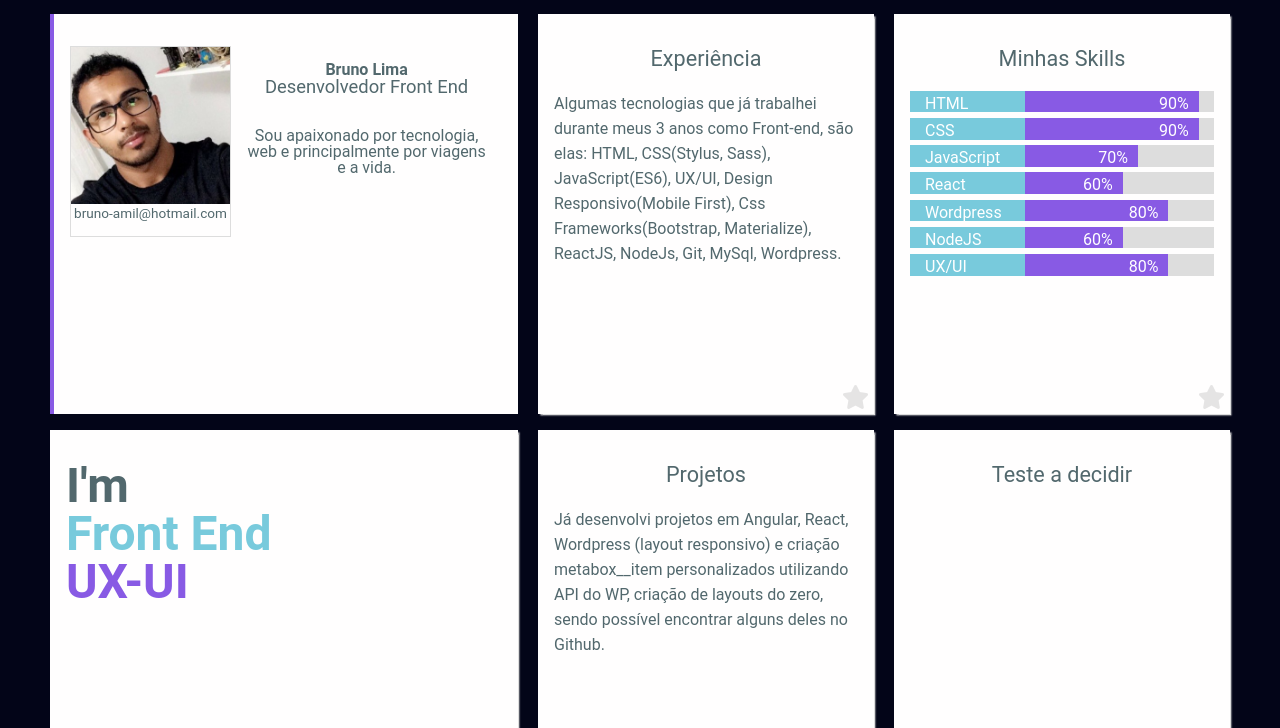
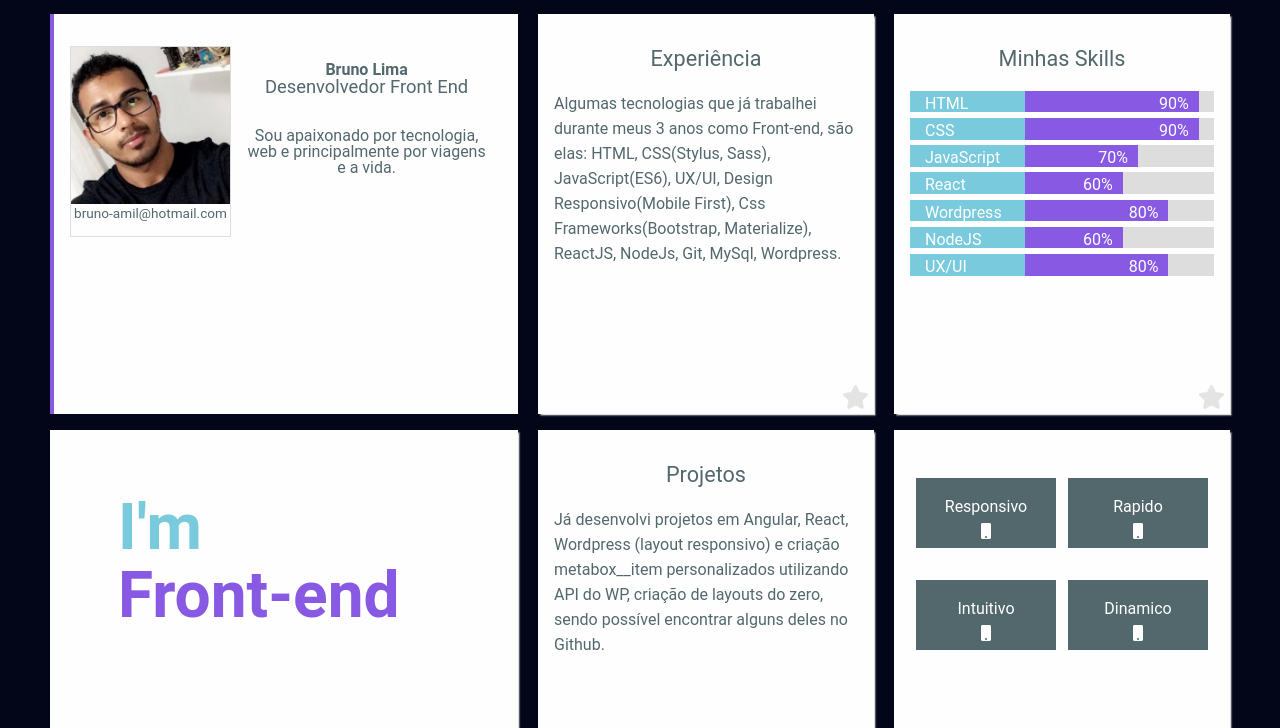
Before and after one commit to brunoamil/myportfolio, a plain HTML site: page index.html in a window 1280 px wide. Shown: the part 72-800 px from the top of the page. Drawn offline with Linux system fonts and the light colour scheme.

Commit message:
alteracoes no layout

```diff
--- a/assets/css/style.css
+++ b/assets/css/style.css
@@ -178,30 +178,88 @@ body {
     to { width: 95%; }
 }
 /* box ux  */
-.box__ux {
+.box__nome {
     width: 100%;
     margin-left: 1rem;
     margin-right: 1rem;
     box-shadow: 0.1rem 0.1rem 0.1rem #ddd;
     box-sizing: border-box;
     position: relative;
-    font-size: 3rem;
+    font-size: 4rem;
+    line-height: 4.25rem;
 }
-.box__ux--im {
+.box__nome--im {
     font-weight: bold;
-}
-.box__ux--front {
-    font-weight: bold;
+    margin-left: 3.25rem;
+    margin-top: 2rem;
     color: #78cadc;
 }
-.box__ux--ux {
+.box__nome--front {
     color: #885ae4;
     font-weight: bold;
+    margin-left: 3.25rem;
+    opacity: 0;
+    animation: fadeInFront 0s 1.1s both;
+}
+.box__nome--efeito {
+    position: relative;
+    overflow: hidden;
+}
+.box__nome--front:after {
+    content: '';
+    position: absolute;
+    top: 0;
+    left: 0;
+    width: 100%;
+    height: 100%;
+    background: #885ae4;
+    transform: translateX(-100%);
+    animation: enLargeBackground 1s .8s both, revealBackground 0.5s 1.1s both;
+}
+/* animacao pro texto front end */
+@keyframes fadeInFront {
+    from {
+        opacity: 0;
+    }
+    to {
+        opacity: 1;
+    }
+}
+@keyframes enLargeBackground {
+    from {
+        width: 0%;
+    }
+    to {
+        width: 100%;
+    }
+}
+@keyframes revealBackground {
+    from {
+        transform: translateX(0);
+    }
+    to {
+        transform: translateX(100%);
+    }
 }
 /* box projetos */
 .texto-github {
     text-decoration: none;
     color: #52686d;
+}
+/* qualidades */
+.qualidades {
+    display: flex;
+    flex-wrap: wrap;
+    text-align: center;
+}
+.qualidades__item {
+    color: #fff;
+    background-color: #52686d;
+    width: 46%;
+    padding: 1rem;
+    box-sizing: border-box;
+    margin: 1rem auto 1rem auto;
+    height: 70px;
 }
 /* efeito de hover nos boxes */
 .box__item--efeito:after,
@@ -276,7 +334,7 @@ body {
     .box__item--geral {
         width: 100%;
     }
-    .box__ux {
+    .box__nome {
         width: 100%;
     }
 
@@ -292,7 +350,7 @@ body {
     .box__item--geral {
         width: 45%;
     }
-    .box__ux {
+    .box__nome {
         width: 45%;
     }
 
@@ -309,7 +367,14 @@ body {
     .box__item--geral {
         width: 28%;
     }
-    .box__ux {
+    .box__nome {
         width: 39%;
     }
+    .box__nome--im {
+        margin-left: 3.25rem;
+        margin-top: 2rem;
+    }
+    .box__nome--front {
+        margin-left: 3.25rem;
+    }
 }
--- a/index.html
+++ b/index.html
@@ -117,10 +117,11 @@
             <span><a  href="#"><i class="fa fa-star box__icon__cor"></i></a></span>
         </div>
         <!-- box i'm front end -->
-        <div class="box__item box__ux box__item--efeito">
-            <h1 class="box__ux--im">I'm</h1>
-            <p class="box__ux--front">Front End</p>
-            <p class="box__ux--ux">UX-UI</p>
+        <div class="box__item box__nome box__item--efeito">
+            <h1 class="box__nome--im">I'm</h1>
+            <div class="box__nome--efeito">
+                <p class="box__nome--front">Front-end</p>
+            </div>
         </div>
         <!-- box  descrição projetos -->
         <div class="box__item box__item--geral box__item--efeito">
@@ -130,7 +131,24 @@
         </div>
         <!-- box a definir -->
         <div class="box__item box__item--geral box__item--efeito">
-            <h2> Teste a decidir</h2>
+            <div class="qualidades">
+                <div class="qualidades__item qualidades--responsivo">
+                    <p>Responsivo</p>
+                    <i class="fas fa-mobile"></i>
+                </div>
+                <div class="qualidades__item qualidades--rapidez">
+                    <p>Rapido</p>
+                    <i class="fas fa-mobile"></i>
+                </div>
+                <div class="qualidades__item qualidades--intuitivo">
+                    <p>Intuitivo</p>
+                    <i class="fas fa-mobile"></i>
+                </div>
+                <div class="qualidades__item qualidades--dinamico">
+                    <p>Dinamico</p>
+                    <i class="fas fa-mobile"></i>
+                </div>
+            </div>
         </div>
     </div>
 </div>
```
